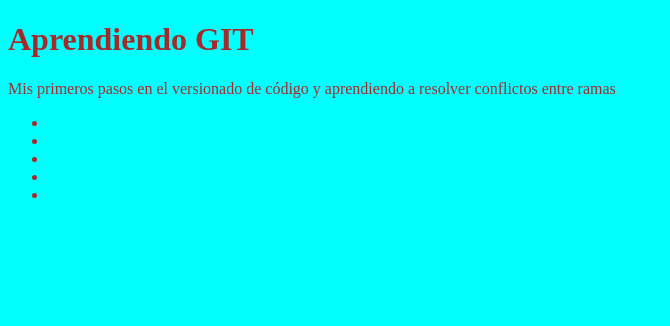
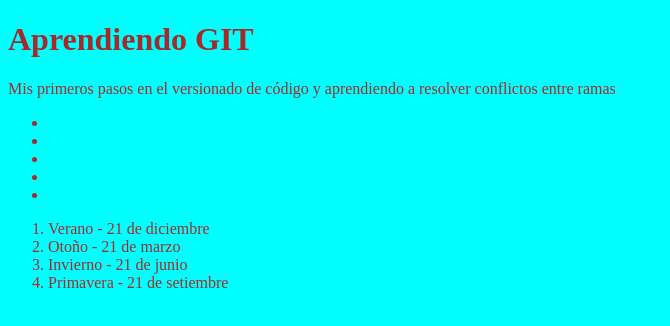
Before and after one commit to fabriciopereyra/git, a plain HTML site: page index.html in a window 1280 px wide. Shown: the whole page, without its empty margins (0-670 px from the left). Drawn offline with Linux system fonts and the light colour scheme.

Commit message:
Agregando las estaciones del año con fecha de inicio

```diff
--- a/index.html
+++ b/index.html
@@ -17,6 +17,12 @@
         <li></li>
         <li></li>
     </ul>
+    <ol>
+        <li>Verano - 21 de diciembre</li>
+        <li>Otoño - 21 de marzo</li>
+        <li>Invierno  - 21 de junio</li>
+        <li>Primavera - 21 de setiembre</li>
+    </ol>
     <script src="index.js"></script>
 </body>
 </html>
```
